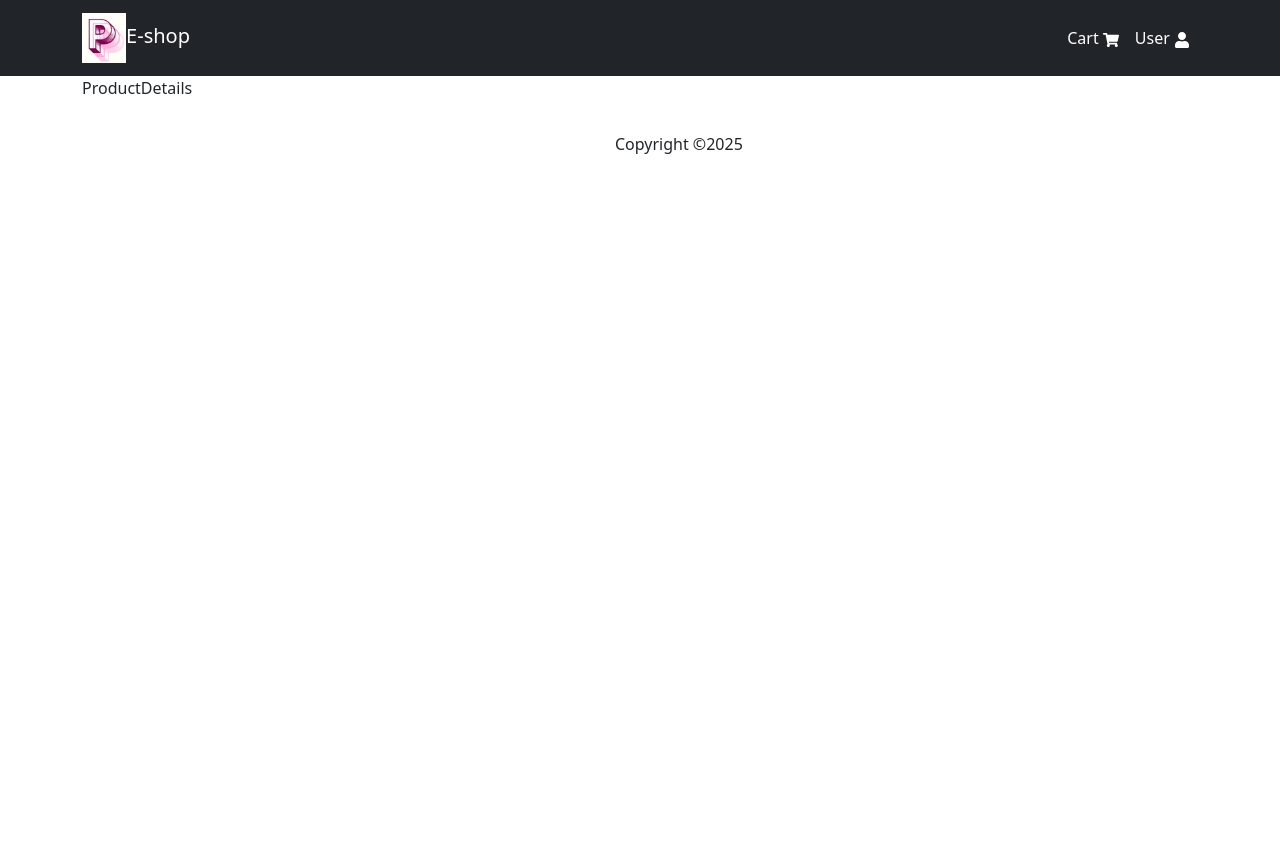
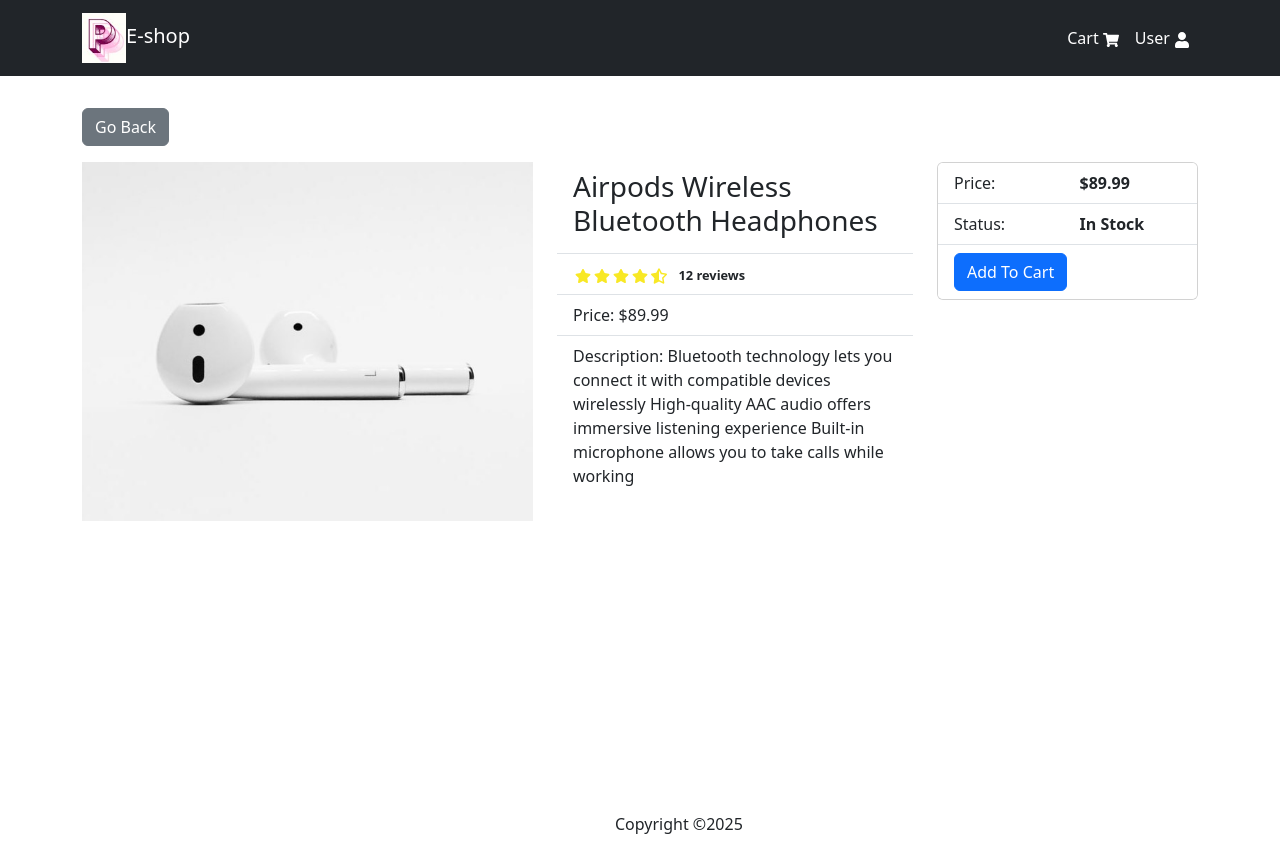
Before and after one commit to Jamesdai05/E-platform, a React (Create React App) app in the folder frontend/: page /product/1 in a window 1280 px wide. Before the commit the page ends 800 px from the top, so only its background shows below. Built offline with nearby package versions, Linux system fonts and the light colour scheme.

Commit message:
setup the product details page

```diff
--- a/frontend/src/App.jsx
+++ b/frontend/src/App.jsx
@@ -10,9 +10,11 @@ function App() {
   return (
     <div className="App">
       <Header />
-      <Container>
-        <Outlet />
-      </Container>
+      <main className="py-3 content">
+        <Container>
+          <Outlet />
+        </Container>
+      </main>
       <Footer />
     </div>
   );
--- a/frontend/src/Pages/Home.jsx
+++ b/frontend/src/Pages/Home.jsx
@@ -1,4 +1,4 @@
-import Productslist from "../components/Productlist.jsx";
+import Productlist from "../components/Productlist.jsx";
 import products from "../products";
 
 
@@ -13,7 +13,7 @@ const Home = () => {
   return (
     <>
       <h1>Latest Products</h1>
-      <Productslist products={products} style={style} />
+      <Productlist products={products} style={style} />
     </>
   );
 };
--- a/frontend/src/Pages/ProductDetails.jsx
+++ b/frontend/src/Pages/ProductDetails.jsx
@@ -1,6 +1,79 @@
+import { Col, Image, ListGroup, Row,Button,Card } from 'react-bootstrap';
+import { Link, useParams } from 'react-router-dom';
+import Rating from '../components/Rating.jsx';
+import products from '../products.js';
+
+
+
+
 const ProductDetails = () => {
+
+  const {id:productId}=useParams()
+
+  const product=products.filter(item=>item._id===productId)
+  console.log(product[0])
+
   return (
-    <div>ProductDetails</div>
-  )
+    <>
+      <Link className="btn btn-secondary my-3" to="/">
+        Go Back
+      </Link>
+      <Row>
+        <Col md={5}>
+          <Image src={product[0].image} alt={product[0].name} fluid />
+        </Col>
+        <Col md={4}>
+          <ListGroup variant="flush">
+            <ListGroup.Item>
+              <h3>{product[0].name}</h3>
+            </ListGroup.Item>
+            <ListGroup.Item>
+              <Rating
+                value={product[0].rating}
+                text={`${product[0].numReviews} reviews`}
+              />
+            </ListGroup.Item>
+            <ListGroup.Item>Price: ${product[0].price}</ListGroup.Item>
+            <ListGroup.Item>Description: {product[0].description}</ListGroup.Item>
+          </ListGroup>
+        </Col>
+        <Col md={3}>
+          <Card>
+            <ListGroup variant="flush">
+              <ListGroup.Item>
+                <Row>
+                  <Col>Price:</Col>
+                  <Col>
+                    <b>${product[0].price}</b>
+                  </Col>
+                </Row>
+              </ListGroup.Item>
+              <ListGroup.Item>
+                <Row>
+                  <Col>Status:</Col>
+                  <Col>
+                    <strong>
+                      {product[0].countInStock > 0 ? "In Stock" : "Out Of Stock"}
+                    </strong>
+                  </Col>
+                </Row>
+              </ListGroup.Item>
+
+              <ListGroup.Item>
+                <Button
+                  className="btn-block"
+                  type="button"
+                  disabled={product[0].countInStock === 0}
+
+                >
+                  Add To Cart
+                </Button>
+              </ListGroup.Item>
+            </ListGroup>
+          </Card>
+        </Col>
+      </Row>
+    </>
+  );
 }
 export default ProductDetails
--- a/frontend/src/components/Product.jsx
+++ b/frontend/src/components/Product.jsx
@@ -2,7 +2,7 @@ import { Card } from "react-bootstrap";
 import Rating from "./Rating";
 import { Link } from "react-router-dom";
 
-const Product = ({ name, rating, numReviews, price, image,_id}) => {
+const Product = ({ name, rating, numReviews, price,image,_id}) => {
   return (
     <Card className="my-3 p-1 rounded">
       <Link to={`/product/${_id}`}>
--- a/frontend/src/components/Productlist.jsx
+++ b/frontend/src/components/Productlist.jsx
@@ -1,7 +1,7 @@
 import { Col, Row } from "react-bootstrap";
 import Product from "./Product";
 
-const Productslist = ({ products }) => {
+const Productlist = ({ products }) => {
   return (
     <Row>
       {products.map((product) => (
@@ -12,4 +12,4 @@ const Productslist = ({ products }) => {
     </Row>
   );
 };
-export default Productslist;
+export default Productlist;
```
